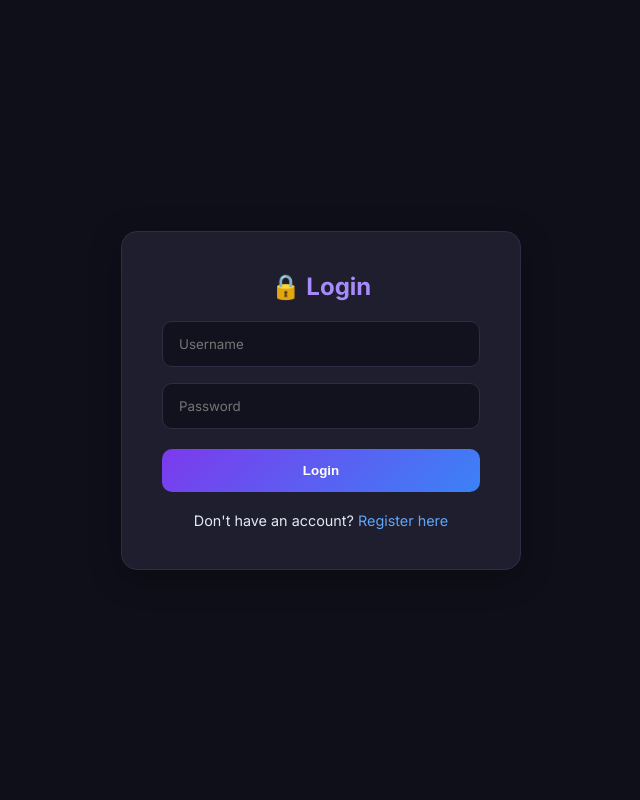
After one commit to 2303A52442/task-manager, a Flask app: page /login in a window 1280 px wide. The commit adds this page. Shown: the whole page, without its empty margins (319-959 px from the left). Run offline with Flask 3, Linux system fonts and the light colour scheme.

Commit message:
Update project: user authentication and design layout

```diff
--- a/app.py
+++ b/app.py
@@ -1,17 +1,70 @@
 # app.py - Main Flask Application for Task Manager
 # This file handles all backend logic and routes
 
-from flask import Flask, render_template, request, redirect, url_for
+from flask import Flask, render_template, request, redirect, url_for, session, flash
 import uuid  # Used to generate unique IDs for each task
 from datetime import datetime  # Used to timestamp when a task is created
+from werkzeug.security import generate_password_hash, check_password_hash
+import secrets
 
 # Initialize the Flask application
 app = Flask(__name__)
+app.secret_key = secrets.token_hex(16)
 
-# In-memory storage for tasks (no database needed)
-# Each task is a dictionary with: id, title, description, done status
+# In-memory storage for tasks and users (no database needed)
+# Each task is a dictionary with: id, title, description, done status, username
 tasks = []
+users = {}  # Maps username -> hashed_password
 
+
+# -----------------------------------------------
+# ROUTE: Register
+# -----------------------------------------------
+@app.route('/register', methods=['GET', 'POST'])
+def register():
+    if request.method == 'POST':
+        username = request.form.get('username', '').strip()
+        password = request.form.get('password', '').strip()
+
+        if not username or not password:
+            flash("Username and password are required.")
+            return redirect(url_for('register'))
+
+        if username in users:
+            flash("Username already exists.")
+            return redirect(url_for('register'))
+
+        users[username] = generate_password_hash(password)
+        flash("Registration successful! Please login.")
+        return redirect(url_for('login'))
+
+    return render_template('register.html')
+
+# -----------------------------------------------
+# ROUTE: Login
+# -----------------------------------------------
+@app.route('/login', methods=['GET', 'POST'])
+def login():
+    if request.method == 'POST':
+        username = request.form.get('username', '').strip()
+        password = request.form.get('password', '').strip()
+
+        if username in users and check_password_hash(users[username], password):
+            session['username'] = username
+            return redirect(url_for('index'))
+
+        flash("Invalid username or password.")
+        return redirect(url_for('login'))
+
+    return render_template('login.html')
+
+# -----------------------------------------------
+# ROUTE: Logout
+# -----------------------------------------------
+@app.route('/logout')
+def logout():
+    session.pop('username', None)
+    return redirect(url_for('login'))
 
 # -----------------------------------------------
 # ROUTE: Home - View all tasks
@@ -19,7 +72,11 @@ tasks = []
 @app.route('/')
 def index():
     """Display all tasks on the home page."""
-    return render_template('index.html', tasks=tasks)
+    if 'username' not in session:
+        return redirect(url_for('login'))
+
+    user_tasks = [t for t in tasks if t.get('username') == session['username']]
+    return render_template('index.html', tasks=user_tasks, username=session['username'])
 
 
 # -----------------------------------------------
@@ -28,6 +85,9 @@ def index():
 @app.route('/add', methods=['POST'])
 def add_task():
     """Receive form data and add a new task to the list."""
+    if 'username' not in session:
+        return redirect(url_for('login'))
+
     title = request.form.get('title', '').strip()
     description = request.form.get('description', '').strip()
 
@@ -38,7 +98,8 @@ def add_task():
             'title': title,
             'description': description,
             'done': False,             # All tasks start as not done
-            'created_at': datetime.now().strftime('%b %d, %Y')  # Human-readable date
+            'created_at': datetime.now().strftime('%b %d, %Y'),  # Human-readable date
+            'username': session['username']
         }
         tasks.append(task)
 
@@ -52,8 +113,11 @@ def add_task():
 @app.route('/toggle/<task_id>')
 def toggle_task(task_id):
     """Mark a task as done or not done."""
+    if 'username' not in session:
+        return redirect(url_for('login'))
+
     for task in tasks:
-        if task['id'] == task_id:
+        if task['id'] == task_id and task.get('username') == session['username']:
             task['done'] = not task['done']  # Flip the done status
             break
     return redirect(url_for('index'))
@@ -65,9 +129,12 @@ def toggle_task(task_id):
 @app.route('/delete/<task_id>')
 def delete_task(task_id):
     """Remove a task from the list by its ID."""
+    if 'username' not in session:
+        return redirect(url_for('login'))
+
     global tasks
-    # Keep all tasks EXCEPT the one with the matching ID
-    tasks = [task for task in tasks if task['id'] != task_id]
+    # Keep all tasks EXCEPT the one with the matching ID for this user
+    tasks = [task for task in tasks if not (task['id'] == task_id and task.get('username') == session['username'])]
     return redirect(url_for('index'))
 
 
--- a/templates/index.html
+++ b/templates/index.html
@@ -387,6 +387,12 @@
     <div class="header">
         <h1>✅ Task Manager</h1>
         <p>Stay organized. Add, complete, and remove your tasks.</p>
+        {% if username %}
+        <div style="margin-top: 15px; font-size: 0.95rem; display: flex; justify-content: center; align-items: center; gap: 15px;">
+            <span>Welcome, <strong style="color: #a78bfa;">{{ username }}</strong>!</span>
+            <a href="/logout" style="color: #f87171; text-decoration: none; font-weight: 600; border: 1px solid #7f1d1d; padding: 5px 12px; border-radius: 8px; background: #2d1a1a; transition: opacity 0.2s;">Logout</a>
+        </div>
+        {% endif %}
     </div>
 
     <div class="page-wrapper">
--- /dev/null
+++ b/templates/login.html
@@ -0,0 +1,46 @@
+<!DOCTYPE html>
+<html lang="en">
+<head>
+    <meta charset="UTF-8" />
+    <meta name="viewport" content="width=device-width, initial-scale=1.0" />
+    <title>Login - Task Manager</title>
+    <link href="https://fonts.googleapis.com/css2?family=Inter:wght@400;500;600;700&display=swap" rel="stylesheet" />
+    <style>
+        *, *::before, *::after { box-sizing: border-box; margin: 0; padding: 0; }
+        body { font-family: 'Inter', sans-serif; background: #0f0f1a; color: #e2e8f0; min-height: 100vh; display: flex; align-items: center; justify-content: center; }
+        .card { background: #1e1e2e; border: 1px solid #2d2d44; border-radius: 16px; padding: 40px; box-shadow: 0 8px 32px rgba(0,0,0,0.3); width: 100%; max-width: 400px; text-align: center; }
+        .card h2 { font-size: 1.5rem; color: #a78bfa; margin-bottom: 20px; }
+        .form-group { display: flex; flex-direction: column; gap: 16px; margin-bottom: 20px; }
+        .form-group input { background: #12121f; border: 1px solid #2d2d44; border-radius: 10px; padding: 14px 16px; color: #e2e8f0; font-family: 'Inter', sans-serif; outline: none; transition: border-color 0.2s; }
+        .form-group input:focus { border-color: #7c3aed; }
+        .btn-submit { background: linear-gradient(135deg, #7c3aed, #3b82f6); color: #fff; border: none; padding: 14px; border-radius: 10px; font-weight: 600; cursor: pointer; width: 100%; transition: opacity 0.2s; }
+        .btn-submit:hover { opacity: 0.9; }
+        .links { margin-top: 20px; font-size: 0.9rem; }
+        .links a { color: #60a5fa; text-decoration: none; }
+        .links a:hover { text-decoration: underline; }
+        .flash { color: #f87171; margin-bottom: 20px; font-size: 0.9rem; }
+    </style>
+</head>
+<body>
+    <div class="card">
+        <h2>🔒 Login</h2>
+        {% with messages = get_flashed_messages() %}
+            {% if messages %}
+                {% for message in messages %}
+                    <div class="flash">{{ message }}</div>
+                {% endfor %}
+            {% endif %}
+        {% endwith %}
+        <form action="/login" method="POST">
+            <div class="form-group">
+                <input type="text" name="username" placeholder="Username" required />
+                <input type="password" name="password" placeholder="Password" required />
+            </div>
+            <button type="submit" class="btn-submit">Login</button>
+        </form>
+        <div class="links">
+            <p>Don't have an account? <a href="/register">Register here</a></p>
+        </div>
+    </div>
+</body>
+</html>
```
Also changed, not shown: templates/register.html (added, +46 -0 lines), README.md.
